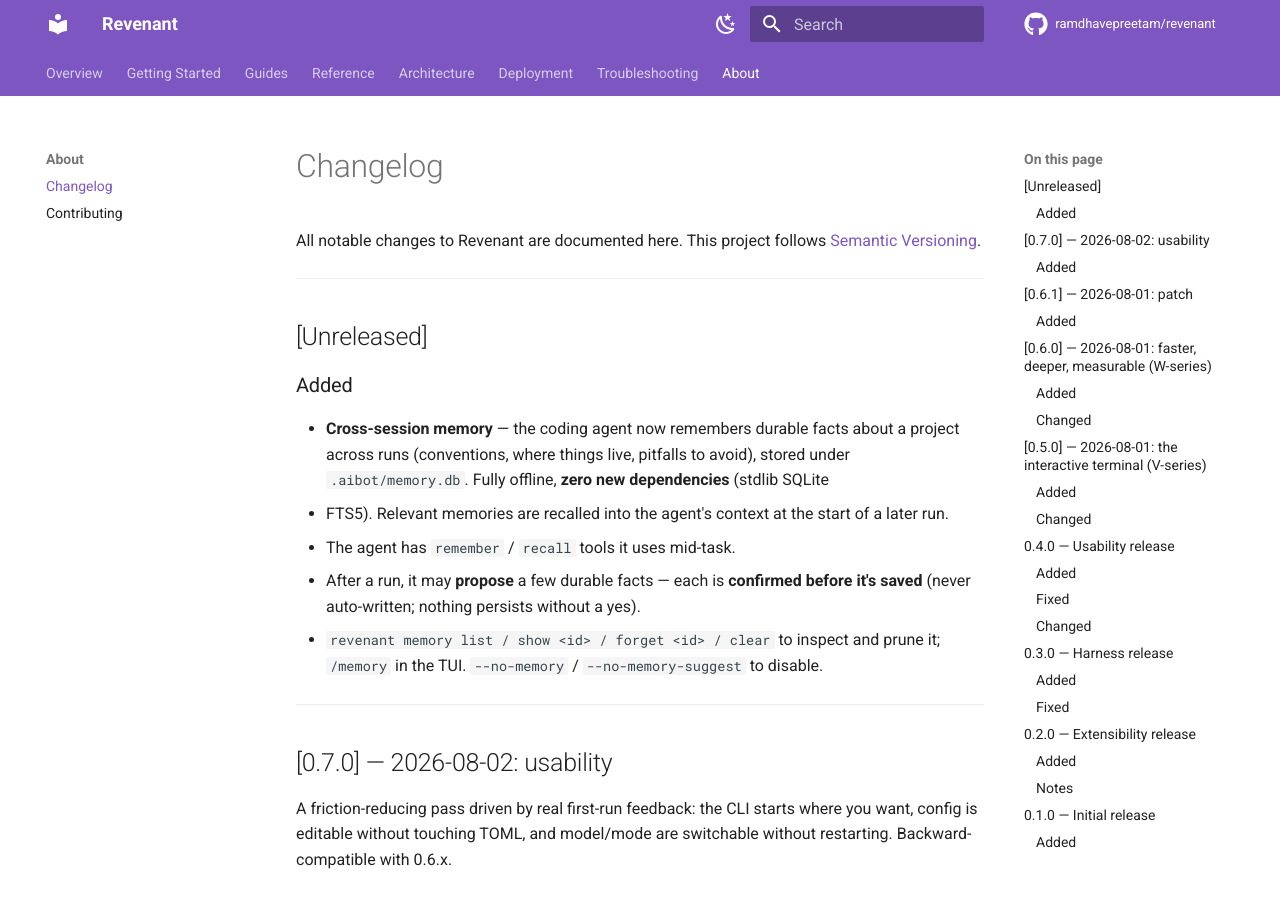
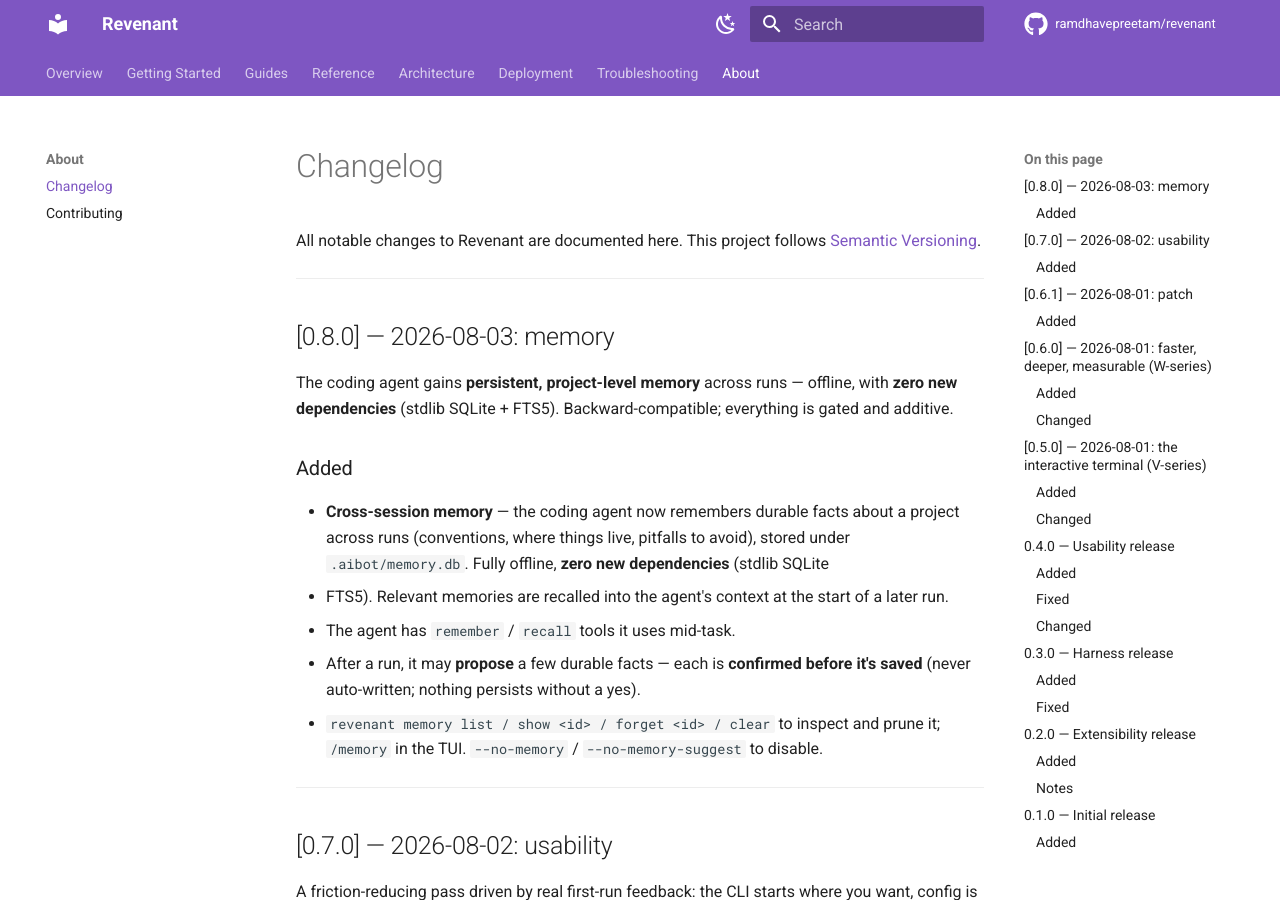
Before and after one commit to ramdhavepreetam/revenant, an MkDocs documentation site: the page built from docs_site/about/changelog.md, in a window 1280 px wide and 900 px high. Built offline with MkDocs 1.6.1 and Material for MkDocs 9.7.7, drawn with Linux system fonts in a browser that asks for light colours; comment, search, counter and statistics services are not loaded.

Commit message:
Release 0.8.0: cross-session memory (M-series)
Bump all three packages 0.7.0 -> 0.8.0 for the M-series: the coding agent gains
persistent, project-level memory across runs (remember/recall tools, auto-recall
into the preamble, gated end-of-run suggestions, `memory` subcommand + /memory).
Fully offline, zero new dependencies (stdlib SQLite + FTS5). A capability minor,
backward-compatible.

- Version 0.8.0 on nerva-core / nerva-agent / revenant-cli; deps pinned >=0.8.0.
  nerva-core dependencies remain [] — the memory feature added no dependency.
- Changelog: [Unreleased] -> [0.8.0] (2026-08-03).

Verified: 722 tests + mkdocs --strict green; make build + make check (twine) PASS
for all 6 dists at 0.8.0; the memory modules are packaged in the wheel.

Co-Authored-By: Claude Opus 4.8 <noreply@anthropic.com>
Claude-Session: https://claude.ai/code/session_01LMdFxTkUq37j3CJsJXE7mH

```diff
--- a/docs_site/about/changelog.md
+++ b/docs_site/about/changelog.md
@@ -5,7 +5,11 @@ All notable changes to Revenant are documented here. This project follows
 
 ---
 
-## [Unreleased]
+## [0.8.0] — 2026-08-03: memory
+
+The coding agent gains **persistent, project-level memory** across runs — offline,
+with **zero new dependencies** (stdlib SQLite + FTS5). Backward-compatible;
+everything is gated and additive.
 
 ### Added
 
```
Also changed, not shown: 3 other files.
